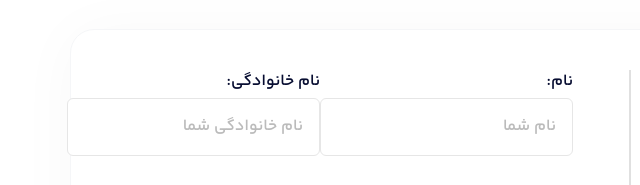
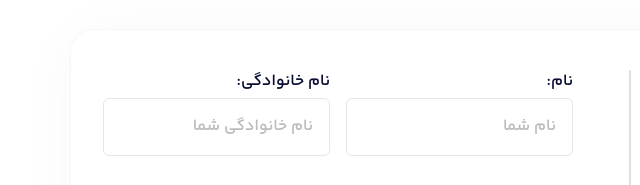
Before and after one commit to marzieh-pakdel/Quera-List, a website: page contact-us.html in a window 1280 px wide. Shown: the part 151-336 px from the top of the page, 10-650 px from the left. Drawn offline with Linux system fonts and the light colour scheme.

Commit message:
fix contact us page

```diff
--- a/contact-us.html
+++ b/contact-us.html
@@ -289,7 +289,7 @@
         <form
           class="w-full lg:w-[29.375rem] mt-6 lg:mt-0 flex flex-col gap-6 p-4 lg:p-0 justify-between border border-neutral-9 rounded-[16px] lg:rounded-none shadow-[0px_4px_63px_0px_#00000008] lg:border-none lg:shadow-none dark:border-none dark:shadow-none dark:bg-card-bg-dark lg:dark:bg-none"
         >
-          <div class="w-full flex justify-between items-center">
+          <div class="w-full grid grid-cols-2 gap-4 items-center">
             <div class="flex flex-col gap-1">
               <label
                 for="first-name"
```
Also changed, not shown: output.css.
